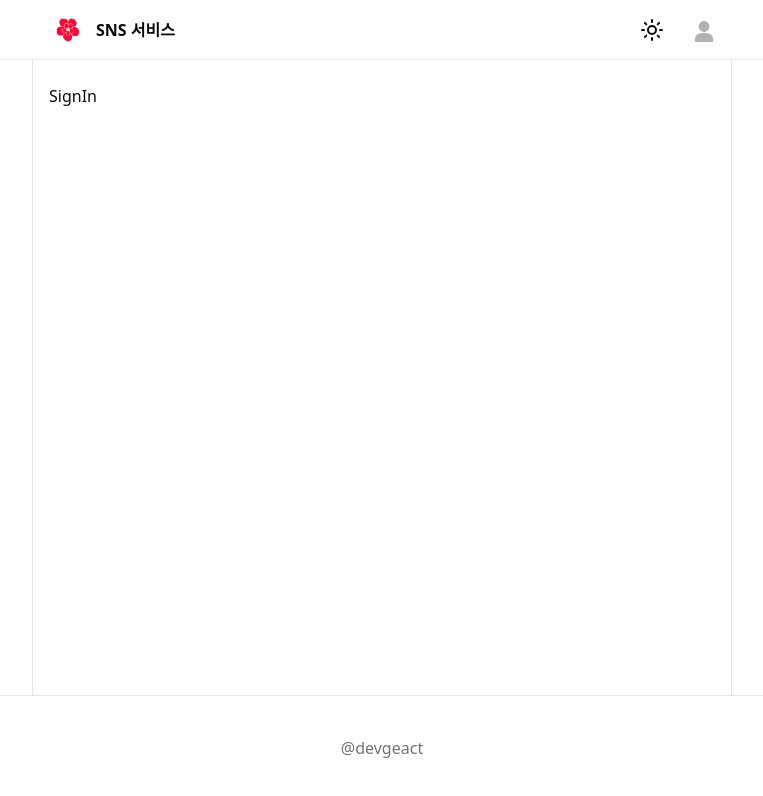
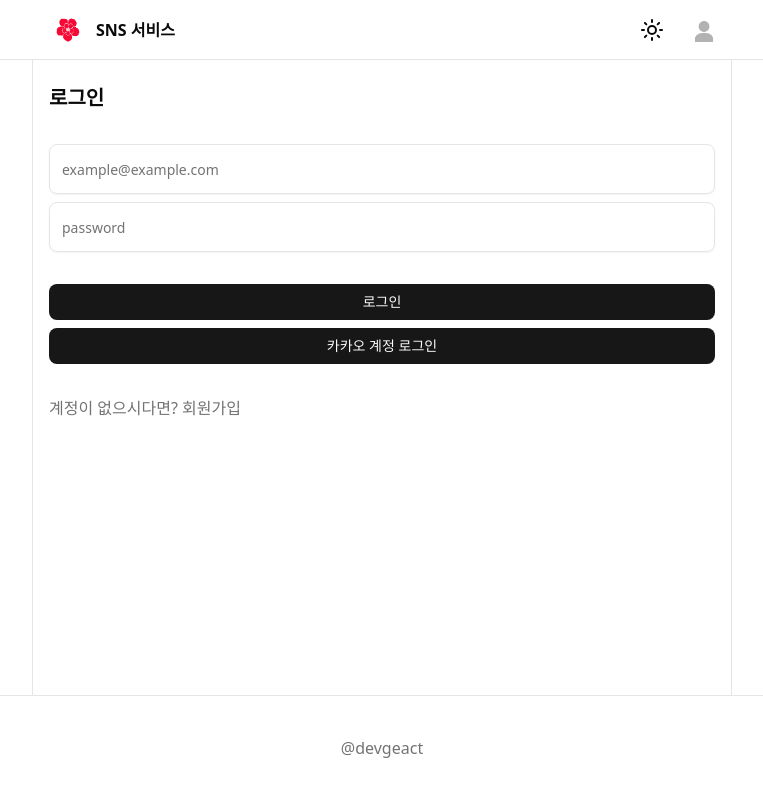
Before and after one commit to maintainline/til_next_supabase, a Next.js app: page /signin in a window 1280 px wide. Shown: the top 796 px of the page, without its empty margins (258-1021 px from the left). Built offline with nearby package versions, Linux system fonts and the light colour scheme; no server answers.

Commit message:
[docs]kakao 로그인 인증

```diff
--- a/src/apis/auth.ts
+++ b/src/apis/auth.ts
@@ -1,4 +1,5 @@
 import supabase from '@/lib/supabase/client';
+import type { Provider } from '@supabase/auth-js';
 
 // supabase 백엔드에 사용자 이메일 회원가입
 export async function signUpWithEmail({
@@ -13,3 +14,27 @@ export async function signUpWithEmail({
   if (error) throw error;
   return data;
 }
+
+// supabase 백엔드에 사용자 이메일 로그인
+export async function signInWithPassword({
+  email,
+  password,
+}: {
+  email: string;
+  password: string;
+}) {
+  // 레퍼런스 참조
+  const { data, error } = await supabase.auth.signInWithPassword({
+    email,
+    password,
+  });
+  if (error) throw error;
+  return data;
+}
+
+// supabase 백엔드에 소셜 로그인
+export async function signInWithOAuth(provider: Provider) {
+  const { data, error } = await supabase.auth.signInWithOAuth({ provider });
+  if (error) throw error;
+  return data;
+}
--- a/src/app/signin/page.tsx
+++ b/src/app/signin/page.tsx
@@ -1,5 +1,81 @@
+'use client';
+import { Button } from '@/components/ui/button';
+import { Input } from '@/components/ui/input';
+import { useSignInWithKakao } from '@/hooks/mutations/useSignInWithKakao';
+import { useSignInWithPassword } from '@/hooks/mutations/useSignInWithPassword';
+import Link from 'next/link';
+import { useState } from 'react';
+
 function SignIn() {
-  return <div>SignIn</div>;
+  const [email, setEmail] = useState('');
+  const [password, setPassword] = useState('');
+  //이메일로 로그인
+  const { mutate: signInPassword, isPending: isPendingPassword } =
+    useSignInWithPassword();
+
+  const handleSignInWithEmail = () => {
+    if (!email.trim()) return;
+    if (!password.trim()) return;
+    // 이메일을 이용해서 로그인 진행
+    signInPassword({ email: email, password: password });
+  };
+
+  // 카카오 로그인
+  const { mutate: signInWithKakao, isPending: isPendingKakao } =
+    useSignInWithKakao();
+  const handleSignInWithKakao = () => {
+    signInWithKakao('kakao');
+  };
+
+  return (
+    <div className='flex flex-col gap-8'>
+      <div className='text-xl font-bold'>로그인</div>
+      <div className='flex flex-col gap-2'>
+        <Input
+          value={email}
+          onChange={e => setEmail(e.target.value)}
+          disabled={isPendingPassword}
+          type='email'
+          className='py-6'
+          placeholder='example@example.com'
+        />
+        <Input
+          type='password'
+          value={password}
+          disabled={isPendingPassword}
+          onChange={e => setPassword(e.target.value)}
+          className='py-6'
+          placeholder='password'
+        />
+      </div>
+      <div className='flex flex-col gap-2'>
+        {/* 비밀번호 및 이메일 로그인 */}
+        <Button
+          onClick={handleSignInWithEmail}
+          className='w-full cursor-pointer'
+          disabled={isPendingPassword}
+        >
+          로그인
+        </Button>
+        {/* 카카오 소셜 로그인 */}
+        <Button
+          onClick={handleSignInWithKakao}
+          disabled={isPendingKakao}
+          className='w-full cursor-pointer'
+        >
+          카카오 계정 로그인
+        </Button>
+      </div>
+      <div>
+        <Link
+          href={'/signup'}
+          className='text-muted-foreground hover:underline'
+        >
+          계정이 없으시다면? 회원가입
+        </Link>
+      </div>
+    </div>
+  );
 }
 
 export default SignIn;
--- /dev/null
+++ b/src/hooks/mutations/useSignInWithKakao.ts
@@ -0,0 +1,8 @@
+import { signInWithOAuth } from '@/apis/auth';
+import { useMutation } from '@tanstack/react-query';
+
+export function useSignInWithKakao() {
+  return useMutation({
+    mutationFn: signInWithOAuth,
+  });
+}
--- /dev/null
+++ b/src/hooks/mutations/useSignInWithPassword.ts
@@ -0,0 +1,8 @@
+import { signInWithPassword } from '@/apis/auth';
+import { useMutation } from '@tanstack/react-query';
+
+export function useSignInWithPassword() {
+  return useMutation({
+    mutationFn: signInWithPassword,
+  });
+}
```
Also changed, not shown: 1 other file (tests, documents, lock files or other folders).
